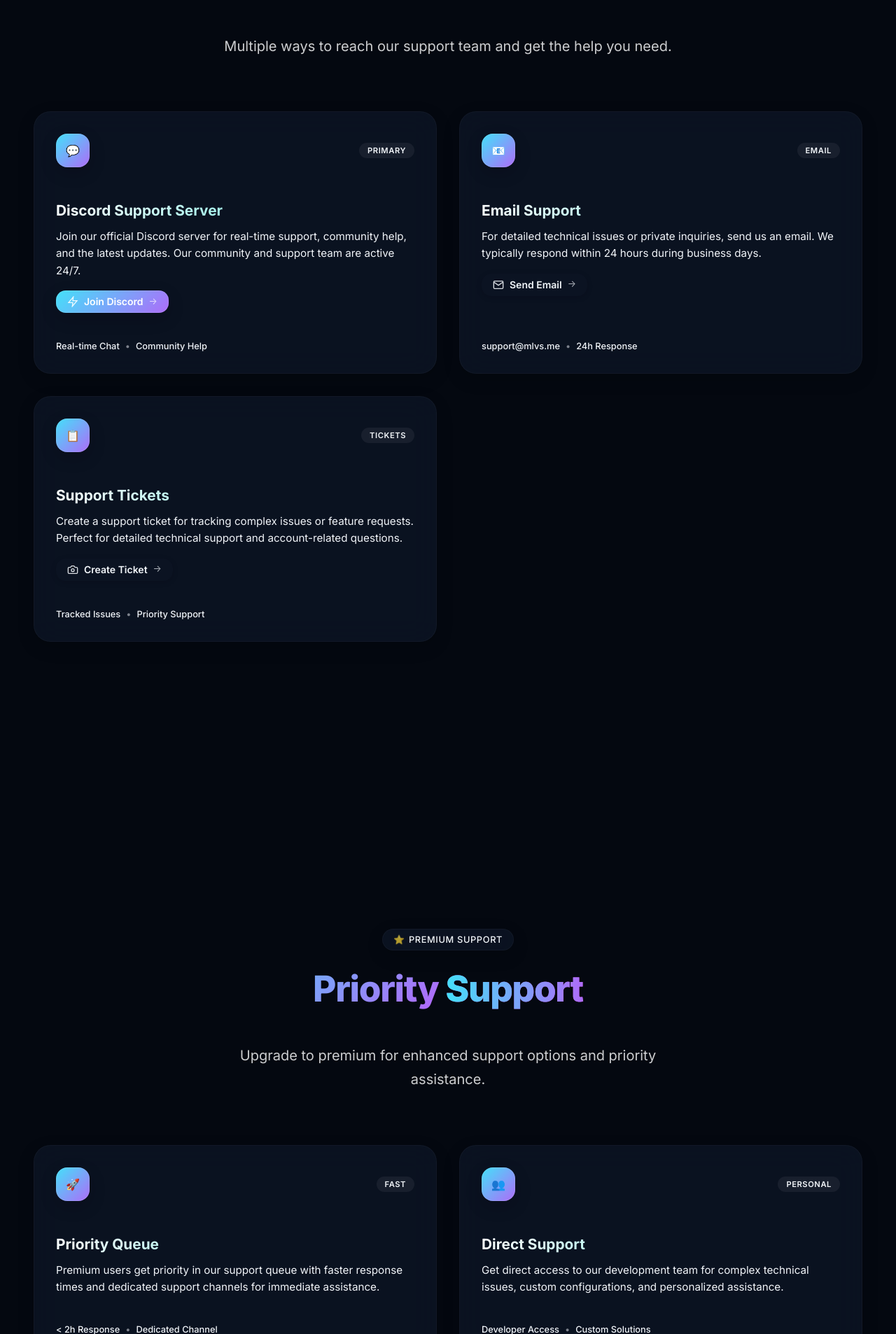
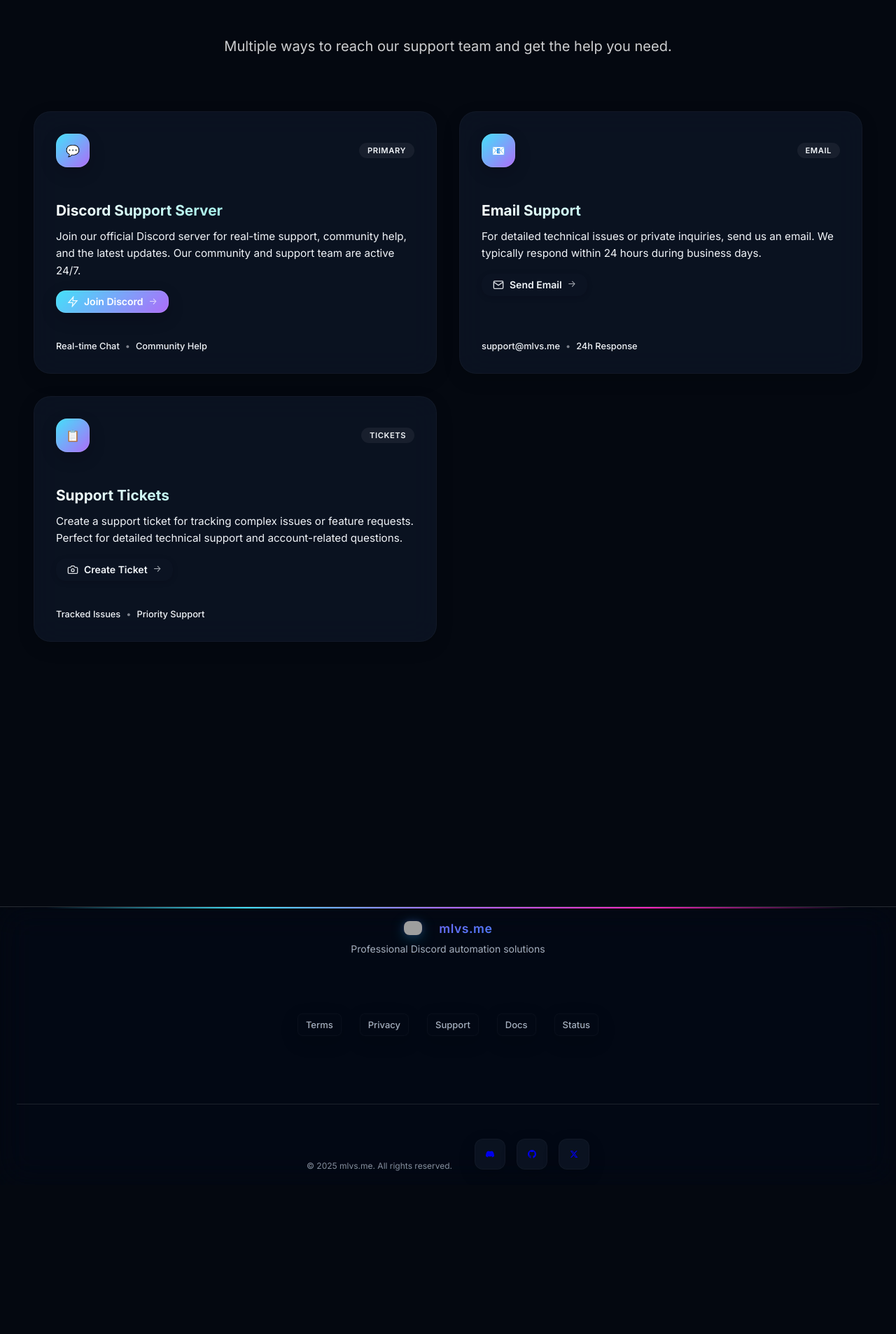
Before and after one commit to mElonVisuals/mlvs-v4, a Node server app: page /support in a window 1280 px wide. Shown: the part 2974-4880 px from the top of the page at 70% size. After the commit the page ends 4647 px from the top, so only its background shows below. Run offline with Node 20, Linux system fonts and the light colour scheme; some libraries are stand-ins or nearby versions; grey boxes are pictures that could not be loaded.

Commit message:
feat: Update support page content for clarity and remove premium features section

```diff
--- a/dashboard/public/home.css
+++ b/dashboard/public/home.css
@@ -387,7 +387,7 @@ main.secondary-main > section:last-child {
   right: 0;
   bottom: 0;
   background:
-    linear-gradient(135deg, rgba(4, 8, 16, 0.40) 0%, rgba(7, 11, 20, 0.50) 100%),
+    linear-gradient(135deg, rgba(4, 8, 16, 0.40) 0%, rgba(7, 11, 20, 0.2) 100%),
     url('https://w.wallhaven.cc/full/rq/rq2v8j.jpg') center center / cover no-repeat;
   z-index: 1;
   animation: heroBackgroundShift 60s ease-in-out infinite alternate;
--- a/dashboard/views/support.ejs
+++ b/dashboard/views/support.ejs
@@ -205,13 +205,15 @@
             <div class="feature-content">
               <h3 class="feature-title">Is the bot free to use?</h3>
               <p class="feature-desc">
-                Yes! The core features are completely free. We also offer premium features
-                for advanced users who need additional functionality and priority support.
+                Yes! The bot is completely free to use with all features available to everyone.
+                We believe in providing quality Discord automation tools without any paywalls.
               </p>
             </div>
             <div class="feature-footer">
               <div class="feature-metrics">
-                <a href="#premium" class="feature-link">View Premium Features →</a>
+                <span class="metric">100% Free</span>
+                <span class="metric-sep">•</span>
+                <span class="metric">No Limits</span>
               </div>
             </div>
           </div>
@@ -373,120 +375,6 @@
         </div>
       </div>
     </section>
-
-    <section class="features-section" id="premium">
-      <div class="container">
-        <div class="sec-head">
-          <div class="section-badge glass-morphism">
-            <span class="nav-icon">⭐</span>
-            Premium Support
-          </div>
-          <h2 class="sec-title">
-            Priority <span class="highlight-text gradient-text">Support</span>
-          </h2>
-          <p class="sec-intro">
-            Upgrade to premium for enhanced support options and priority assistance.
-          </p>
-        </div>
-
-        <div class="features-grid">
-          <div class="feature-card glass-morphism">
-            <div class="feature-header">
-              <div class="feature-icon gradient-bg">
-                <span>🚀</span>
-              </div>
-              <div class="feature-badge">Fast</div>
-            </div>
-            <div class="feature-content">
-              <h3 class="feature-title">Priority Queue</h3>
-              <p class="feature-desc">
-                Premium users get priority in our support queue with faster response times
-                and dedicated support channels for immediate assistance.
-              </p>
-            </div>
-            <div class="feature-footer">
-              <div class="feature-metrics">
-                <span class="metric">< 2h Response</span>
-                <span class="metric-sep">•</span>
-                <span class="metric">Dedicated Channel</span>
-              </div>
-            </div>
-          </div>
-
-          <div class="feature-card glass-morphism">
-            <div class="feature-header">
-              <div class="feature-icon gradient-bg">
-                <span>👥</span>
-              </div>
-              <div class="feature-badge">Personal</div>
-            </div>
-            <div class="feature-content">
-              <h3 class="feature-title">Direct Support</h3>
-              <p class="feature-desc">
-                Get direct access to our development team for complex technical issues,
-                custom configurations, and personalized assistance.
-              </p>
-            </div>
-            <div class="feature-footer">
-              <div class="feature-metrics">
-                <span class="metric">Developer Access</span>
-                <span class="metric-sep">•</span>
-                <span class="metric">Custom Solutions</span>
-              </div>
-            </div>
-          </div>
-
-          <div class="feature-card glass-morphism">
-            <div class="feature-header">
-              <div class="feature-icon gradient-bg">
-                <span>🛠️</span>
-              </div>
-              <div class="feature-badge">Setup</div>
-            </div>
-            <div class="feature-content">
-              <h3 class="feature-title">Setup Assistance</h3>
-              <p class="feature-desc">
-                Premium users can request personalized setup assistance, configuration
-                optimization, and guidance for advanced bot features.
-              </p>
-            </div>
-            <div class="feature-footer">
-              <div class="feature-metrics">
-                <span class="metric">Configuration Help</span>
-                <span class="metric-sep">•</span>
-                <span class="metric">Optimization Tips</span>
-              </div>
-            </div>
-          </div>
-        </div>
-
-        <div class="cta-section">
-          <div class="cta-card glass-morphism">
-            <div class="cta-content">
-              <h3 class="cta-title">Ready for Premium Support?</h3>
-              <p class="cta-desc">
-                Upgrade to premium for priority support, advanced features, and direct access to our team.
-              </p>
-            </div>
-            <div class="cta-actions">
-              <a href="/dashboard" class="btn btn-primary">
-                <svg class="btn-icon" viewBox="0 0 24 24" fill="none" stroke="currentColor" stroke-width="2">
-                  <path d="M12 2l3.09 6.26L22 9.27l-5 4.87 1.18 6.88L12 17.77l-6.18 3.25L7 14.14 2 9.27l6.91-1.01L12 2z"/>
-                </svg>
-                Upgrade Now
-                <span class="btn-arrow">→</span>
-              </a>
-              <a href="#contact" class="btn btn-secondary">
-                <svg class="btn-icon" viewBox="0 0 24 24" fill="none" stroke="currentColor" stroke-width="2">
-                  <path d="M21 15a2 2 0 0 1-2 2H7l-4 4V5a2 2 0 0 1 2-2h14a2 2 0 0 1 2 2z"/>
-                </svg>
-                Contact Sales
-              </a>
-            </div>
-          </div>
-        </div>
-      </div>
-    </section>
   </main>
 
   <footer class="footer glass-morphism" role="contentinfo">
```
